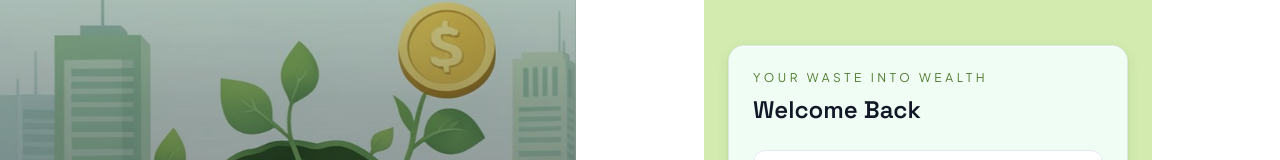
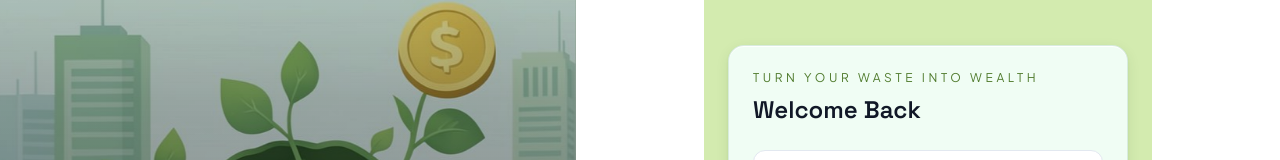
Before and after one commit to krish-anu/Devthon, a Next.js app in the folder client/: page /login in a window 1280 px wide. Shown: the part 178-338 px from the top of the page. Built offline with nearby package versions, Linux system fonts and the light colour scheme; no server answers.

Commit message:
fix: correct welcome message text in login page for consistency

```diff
--- a/client/app/login/page.tsx
+++ b/client/app/login/page.tsx
@@ -107,7 +107,7 @@ export default function LoginPage() {
           <Card className="w-full max-w-md space-y-6">
             <div className="space-y-2">
               <p className="text-xs uppercase tracking-[0.3em] text-(--brand)">
-                Your Waste Into Wealth
+               Turn Your Waste Into Wealth
               </p>
               <h1 className="text-2xl font-semibold">Welcome Back</h1>
             </div>
```
